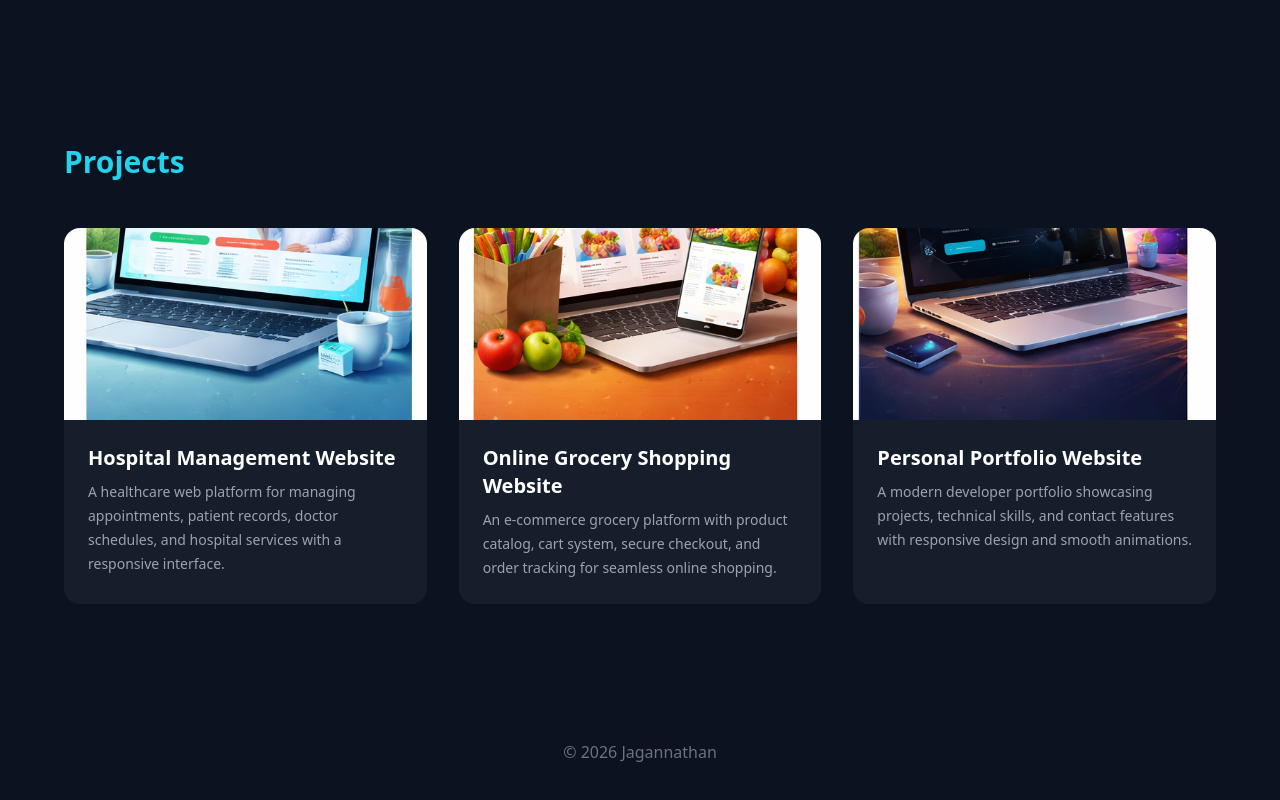
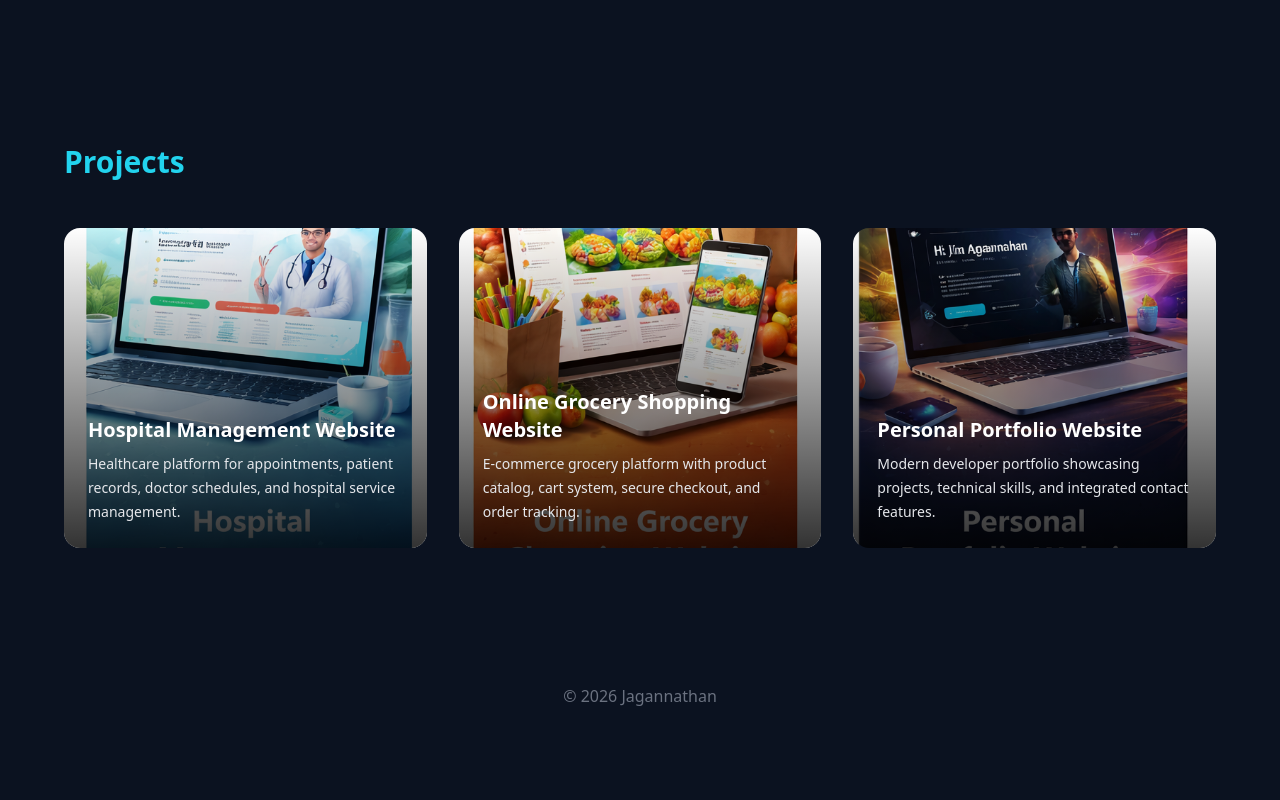
Before and after one commit to Jagannathan1028/jagan-portfolio, a Next.js app: page / in a window 1280 px wide. Shown: the part 2152-2952 px from the top of the page. After the commit the page ends 2900 px from the top, so only its background shows below. Built offline with nearby package versions, Linux system fonts and the light colour scheme.

Commit message:
Clean portfolio project

```diff
--- a/app/page.js
+++ b/app/page.js
@@ -81,55 +81,66 @@
   <div className="grid md:grid-cols-3 gap-8">
 
     {/* Project 1 */}
-    <div className="bg-white/5 rounded-2xl overflow-hidden group hover:-translate-y-2 transition duration-300">
-      <div className="overflow-hidden">
+    <div className="relative h-80 rounded-2xl overflow-hidden group">
       <img
         src="/projects/hospital_website.png"
         alt="Hospital Website"
-          className="w-full h-48 object-cover group-hover:scale-110 transition duration-500"
+        className="absolute inset-0 w-full h-full object-cover group-hover:scale-110 transition duration-500"
       />
-      </div>
-      <div className="p-6">
-        <h3 className="text-xl font-semibold mb-2">Hospital Management Website</h3>
-        <p className="text-gray-400 text-sm leading-6">
-          A healthcare web platform for managing appointments, patient records,
-          doctor schedules, and hospital services with a responsive interface.
+
+      {/* Dark Gradient Overlay */}
+      <div className="absolute inset-0 bg-gradient-to-t from-black/80 via-black/40 to-transparent"></div>
+
+      {/* Text Content */}
+      <div className="absolute bottom-0 p-6 z-10">
+        <h3 className="text-xl font-semibold mb-2 text-white">
+          Hospital Management Website
+        </h3>
+        <p className="text-gray-200 text-sm leading-6">
+          Healthcare platform for appointments, patient records, doctor schedules,
+          and hospital service management.
         </p>
       </div>
     </div>
 
     {/* Project 2 */}
-    <div className="bg-white/5 rounded-2xl overflow-hidden group hover:-translate-y-2 transition duration-300">
-      <div className="overflow-hidden">
+    <div className="relative h-80 rounded-2xl overflow-hidden group">
       <img
         src="/projects/grocery_website.png"
         alt="Grocery Shopping Website"
-          className="w-full h-48 object-cover group-hover:scale-110 transition duration-500"
+        className="absolute inset-0 w-full h-full object-cover group-hover:scale-110 transition duration-500"
       />
-      </div>
-      <div className="p-6">
-        <h3 className="text-xl font-semibold mb-2">Online Grocery Shopping Website</h3>
-        <p className="text-gray-400 text-sm leading-6">
-          An e-commerce grocery platform with product catalog, cart system,
-          secure checkout, and order tracking for seamless online shopping.
+
+      <div className="absolute inset-0 bg-gradient-to-t from-black/80 via-black/40 to-transparent"></div>
+
+      <div className="absolute bottom-0 p-6 z-10">
+        <h3 className="text-xl font-semibold mb-2 text-white">
+          Online Grocery Shopping Website
+        </h3>
+        <p className="text-gray-200 text-sm leading-6">
+          E-commerce grocery platform with product catalog, cart system,
+          secure checkout, and order tracking.
         </p>
       </div>
     </div>
 
     {/* Project 3 */}
-    <div className="bg-white/5 rounded-2xl overflow-hidden group hover:-translate-y-2 transition duration-300">
-      <div className="overflow-hidden">
+    <div className="relative h-80 rounded-2xl overflow-hidden group">
       <img
         src="/projects/portfolio_website.png"
         alt="Portfolio Website"
-          className="w-full h-48 object-cover group-hover:scale-110 transition duration-500"
+        className="absolute inset-0 w-full h-full object-cover group-hover:scale-110 transition duration-500"
       />
-      </div>
-      <div className="p-6">
-        <h3 className="text-xl font-semibold mb-2">Personal Portfolio Website</h3>
-        <p className="text-gray-400 text-sm leading-6">
-          A modern developer portfolio showcasing projects, technical skills,
-          and contact features with responsive design and smooth animations.
+
+      <div className="absolute inset-0 bg-gradient-to-t from-black/80 via-black/40 to-transparent"></div>
+
+      <div className="absolute bottom-0 p-6 z-10">
+        <h3 className="text-xl font-semibold mb-2 text-white">
+          Personal Portfolio Website
+        </h3>
+        <p className="text-gray-200 text-sm leading-6">
+          Modern developer portfolio showcasing projects, technical skills,
+          and integrated contact features.
         </p>
       </div>
     </div>
```
Lines whose indentation alone changed are shown as unchanged.
